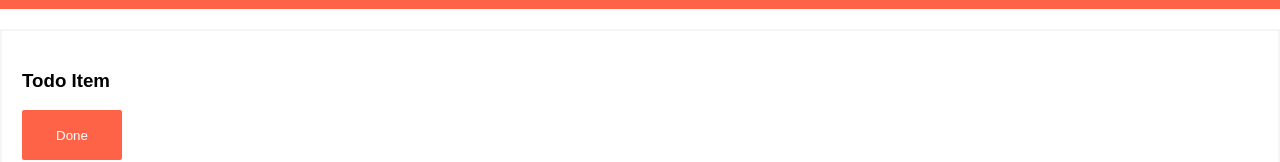
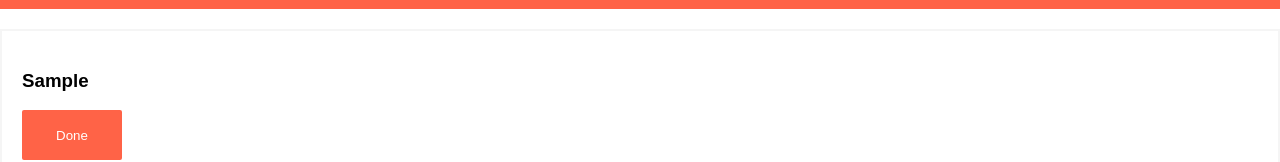
Before and after one commit to JimChristian21/todo-app-react, a React (Create React App) app: page / in a window 1280 px wide. Both pictures are taken after typing "Sample" into the empty fields and a click on the button "Add". Shown: the part 224-386 px from the top of the page. Built offline with nearby package versions, Linux system fonts and the light colour scheme.

Commit message:
Rendering To do items

```diff
--- a/src/App.js
+++ b/src/App.js
@@ -1,23 +1,19 @@
 import {useState} from "react";
 import Header from "./components/Header";
 import Form from "./components/Form";
-import Todo from "./components/Todo";
+
+import TodoList from "./components/TodoList";
 
 function App() {
 
   const [todo, setTodo] = useState('');
   const [todoList, setTodoList] = useState([]);
-  const todos = todoList.map((task, index) => {
-    return (
-      <Todo key={index}/>
-    );
-  });
 
   return (
     <div className="App">
       <Header/>
       <Form todo={todo} setTodo={setTodo} todoList={todoList} setTodoList={setTodoList}/>
-      {todos}
+      <TodoList todoList={todoList}/>
     </div>
   );
 }
--- a/src/components/Todo.js
+++ b/src/components/Todo.js
@@ -1,10 +1,10 @@
 import styles from "../styles/style.module.css";
 
-const Todo = () => {
+const Todo = ({name}) => {
     return (
         <div>
             <div className={styles.todoitem}>
-                <h3 className={styles.todoname}>Todo Item</h3>
+                <h3 className={styles.todoname}>{name}</h3>
                 <button className={styles.deletebutton}>Done</button>
             </div>
         </div>
--- /dev/null
+++ b/src/components/TodoList.js
@@ -0,0 +1,14 @@
+import Todo from "./Todo";
+
+const TodoList = ({ todoList }) => {
+
+    return (
+        todoList.map((task, index) => {
+            return (
+              <Todo key={index} name={task}/>
+            );
+        })
+    );
+}
+
+export default TodoList;
```
